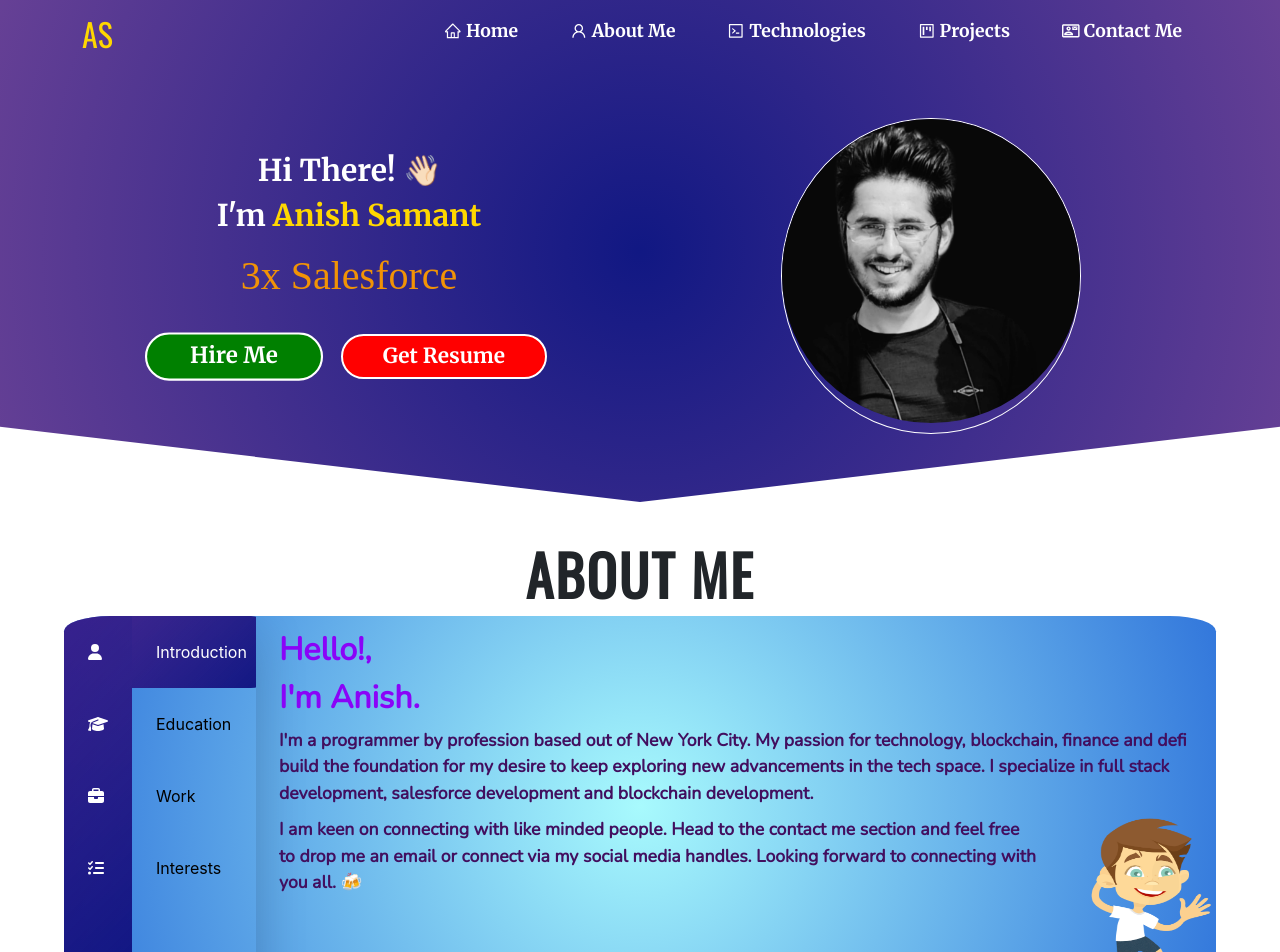
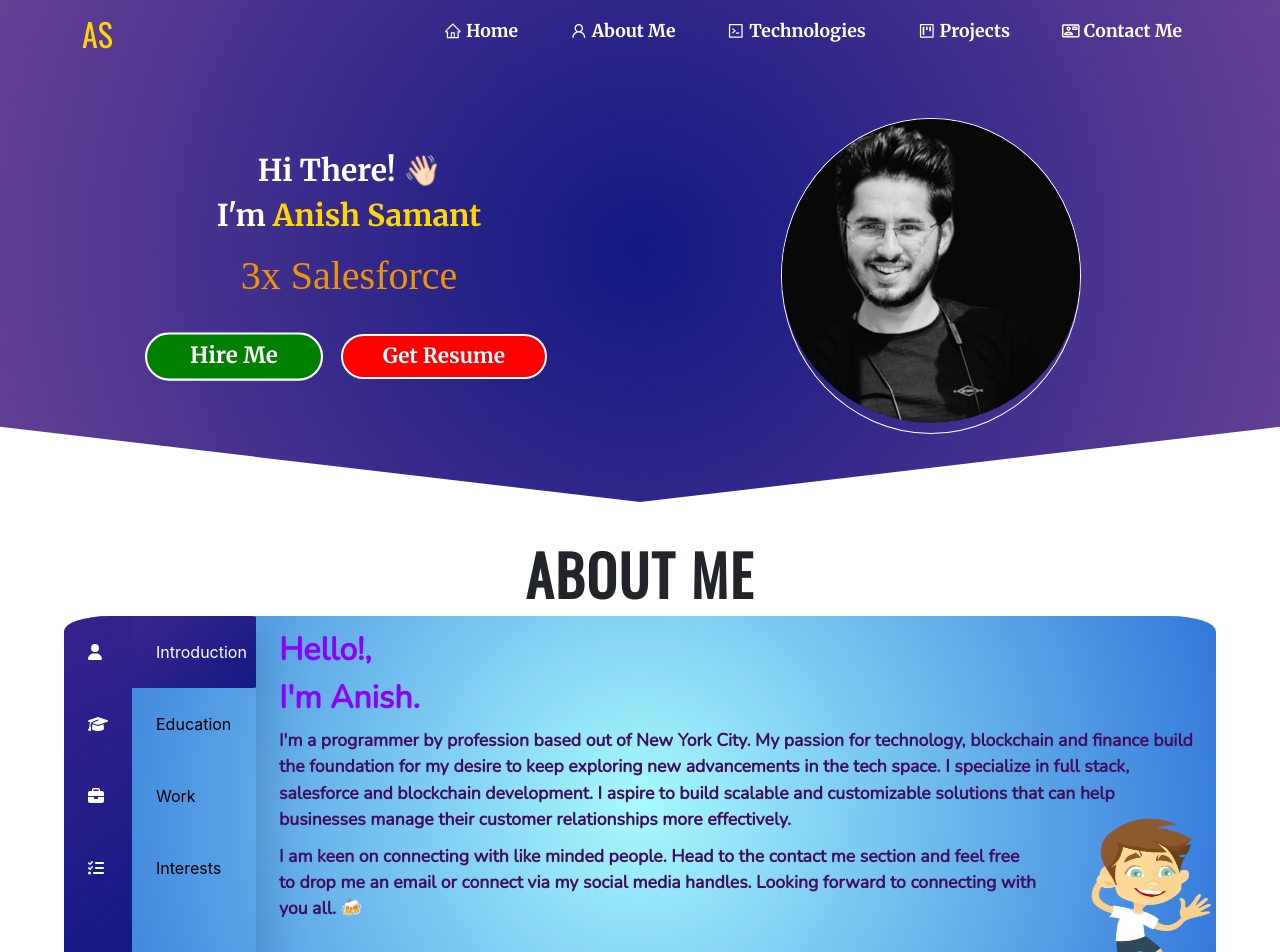
Before and after one commit to anishsamant/Portfolio, a React (Create React App) app: page / in a window 1280 px wide. Shown: the top 952 px of the page. Built offline with nearby package versions, Linux system fonts and the light colour scheme; a web font is replaced by a local one.

Commit message:
updated intro text

```diff
--- a/src/components/AboutMe.js
+++ b/src/components/AboutMe.js
@@ -22,8 +22,9 @@
     const introText = [];
     const introText2 = [];
     introText.push("I'm a programmer by profession based out of New York City. ");
-    introText.push('My passion for technology, blockchain, finance and defi build the foundation for my desire to keep exploring new advancements in the tech space. ');
-    introText.push("I specialize in full stack development, salesforce development and blockchain development. ");
+    introText.push('My passion for technology, blockchain and finance build the foundation for my desire to keep exploring new advancements in the tech space. ');
+    introText.push("I specialize in full stack, salesforce and blockchain development. ");
+    introText.push("I aspire to build scalable and customizable solutions that can help businesses manage their customer relationships more effectively.")
     introText2.push("I am keen on connecting with like minded people. ");
     introText2.push("Head to the contact me section and feel free to drop me an email or connect via my social media handles. ");
     introText2.push("Looking forward to connecting with you all. 🍻");
```
